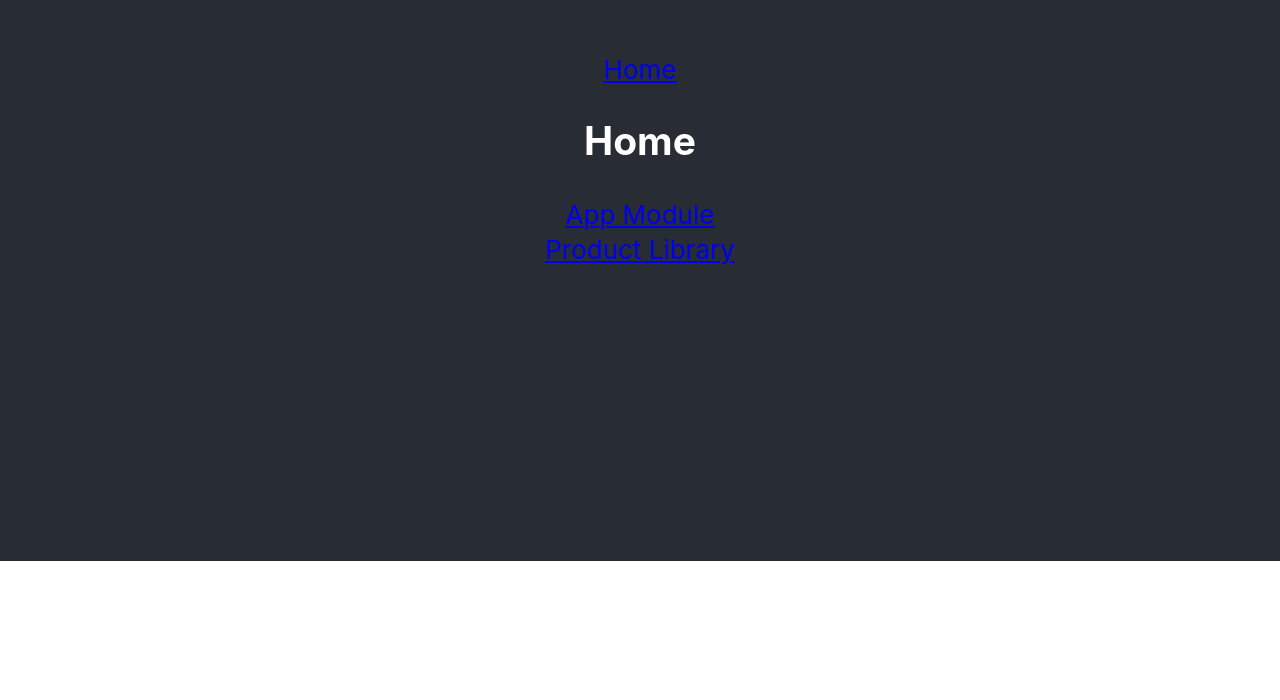
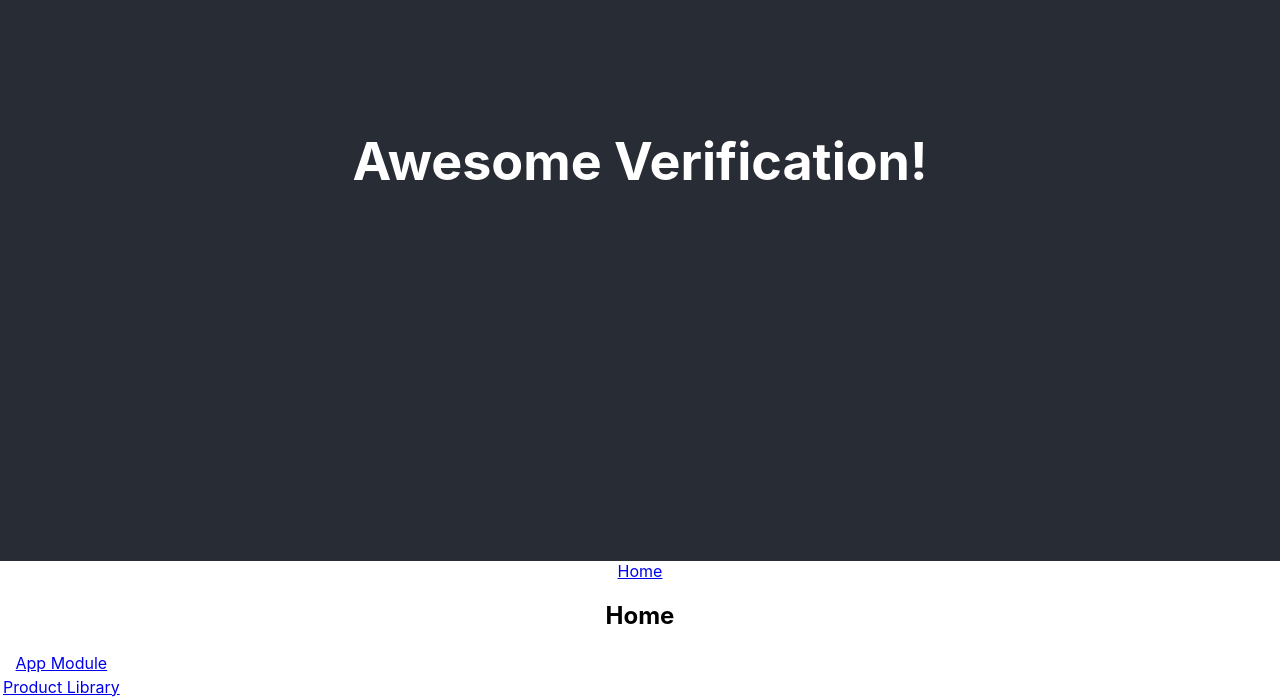
Before and after one commit to jmichaelward/verification-react, a React (Create React App) app: page / in a window 1280 px wide. Shown: the part 239-939 px from the top of the page. Before the commit the page ends 800 px from the top, so only its background shows below. Built offline with nearby package versions, Linux system fonts and the light colour scheme.

Commit message:
Move app routing into its own file.

```diff
--- a/src/App.js
+++ b/src/App.js
@@ -1,39 +1,14 @@
 import './App.css';
-import {BrowserRouter as Router, Route, Link, Switch} from 'react-router-dom';
-import { route as HomeRoute } from './routes/home';
-import { route as VerificationRoute } from './routes/verification';
-import verifications from './data/verifications';
+import {AppRouter} from './router';
 
-function App() {
+function App(props) {
   return (
       <div className="App">
         <header className="App-header">
-          <Router>
-            <Link to="/">Home</Link>
-            <Switch>
-              {
-                verifications.map(verification => {
-                  const href = `/verification/${verification.id}`;
-                  return <Route path={href}><VerificationRoute
-                      verification={verification}/></Route>;
-                })
-              }
-              <Route path="/"><HomeRoute /></Route>
-            </Switch>
+          <h1>Awesome Verification!</h1>
+        </header>
 
-            <table>
-              {
-                verifications.map(verification => {
-                  const {id, name, module, createdAt, modifiedAt} = verification,
-                      href = `/verification/${id}`;
-                  return <tr>
-                    <td><Link to={href}>{name}</Link></td>
-                  </tr>;
-                })
-              }
-            </table>
-          </Router>
-        </header>
+        <AppRouter />
       </div>
   );
 }
--- /dev/null
+++ b/src/router.js
@@ -0,0 +1,32 @@
+import {BrowserRouter as Router, Link, Route, Switch} from 'react-router-dom';
+import {route as HomeRoute} from './routes/home';
+import verifications from './data/verifications';
+import {route as VerificationRoute} from './routes/verification';
+import {route as UnknownRoute} from './routes/404';
+
+export const AppRouter = () => {
+  return (
+      <Router>
+        <Link to="/">Home</Link>
+
+        <Switch>
+          <Route path="/" exact>
+            <HomeRoute/>
+          </Route>
+
+          {
+            verifications.map(verification => {
+              const href = `/verification/${verification.id}`;
+              return <Route path={href}>
+                <VerificationRoute verification={verification}/>
+              </Route>;
+            })
+          }
+
+          <Route path="/*">
+            <UnknownRoute/>
+          </Route>
+        </Switch>
+      </Router>
+  );
+};
--- /dev/null
+++ b/src/routes/404.js
@@ -0,0 +1,7 @@
+export const route = () => {
+  return (
+      <div>
+        <h1>We can't seem to find what you're looking for...</h1>
+      </div>
+  )
+};
--- a/src/routes/home.js
+++ b/src/routes/home.js
@@ -1,5 +1,21 @@
-export const route = (props) => {
+import {Link} from 'react-router-dom';
+import verifications from '../data/verifications';
+
+export const route = () => {
   return (
-      <h2>Home</h2>
+      <div>
+        <h2>Home</h2>
+        <table>
+          {
+            verifications.map(verification => {
+              const {id, name} = verification,
+                  href = `/verification/${id}`;
+              return <tr>
+                <td><Link to={href}>{name}</Link></td>
+              </tr>;
+            })
+          }
+        </table>
+      </div>
   );
 };
```
Also changed, not shown: src/components/nav/index.js (added).
